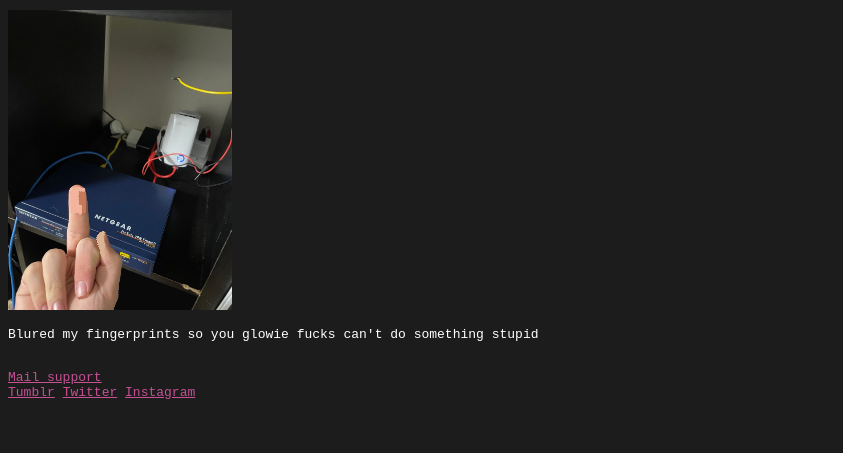
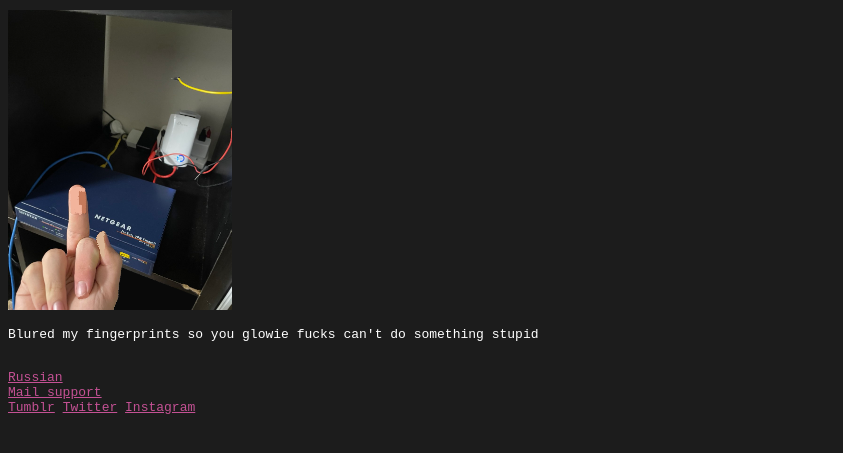
Before and after one commit to flowerminefield/flowerminefield.github.io, a plain HTML site: page index.html in a window 1280 px wide. Shown: the part 83-536 px from the top of the page, without its empty margins (0-843 px from the left). Drawn offline with Linux system fonts and the light colour scheme.

Commit message:
Update index.html

```diff
--- a/index.html
+++ b/index.html
@@ -12,6 +12,7 @@
     <img src="img/oqxhe.png" style="height:300px;">
     <p class="content">Blured my fingerprints so you glowie fucks can't do something stupid</p>
     <br>
+    <a class="purple" href="http://ru.a04.org">Russian</a><br>
     <a class="purple" href="mailto:support@a04.org">Mail support</a><br>
     <a class="purple" href="https://www.tumblr.com/flowerminefield89">Tumblr</a>
     <a class="purple" href="https://www.twitter.com/flowerminefield">Twitter</a>
```
